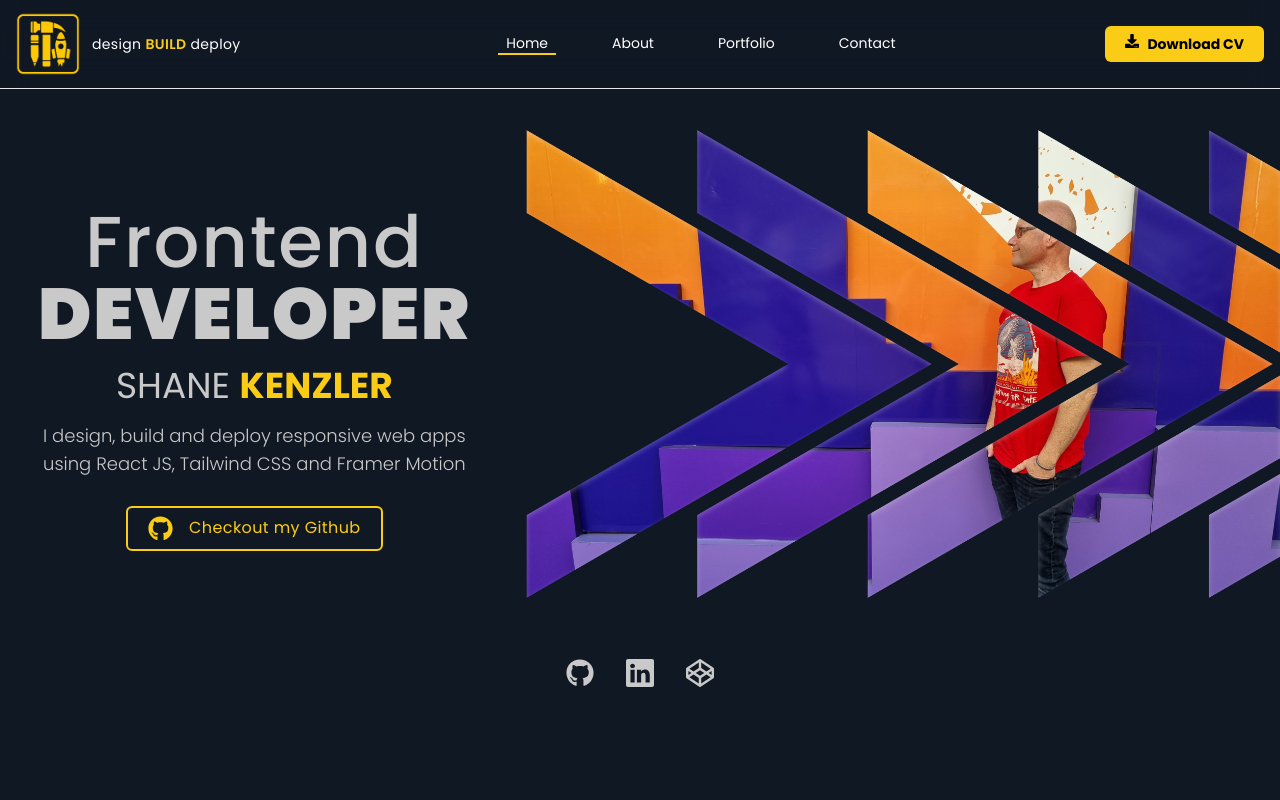
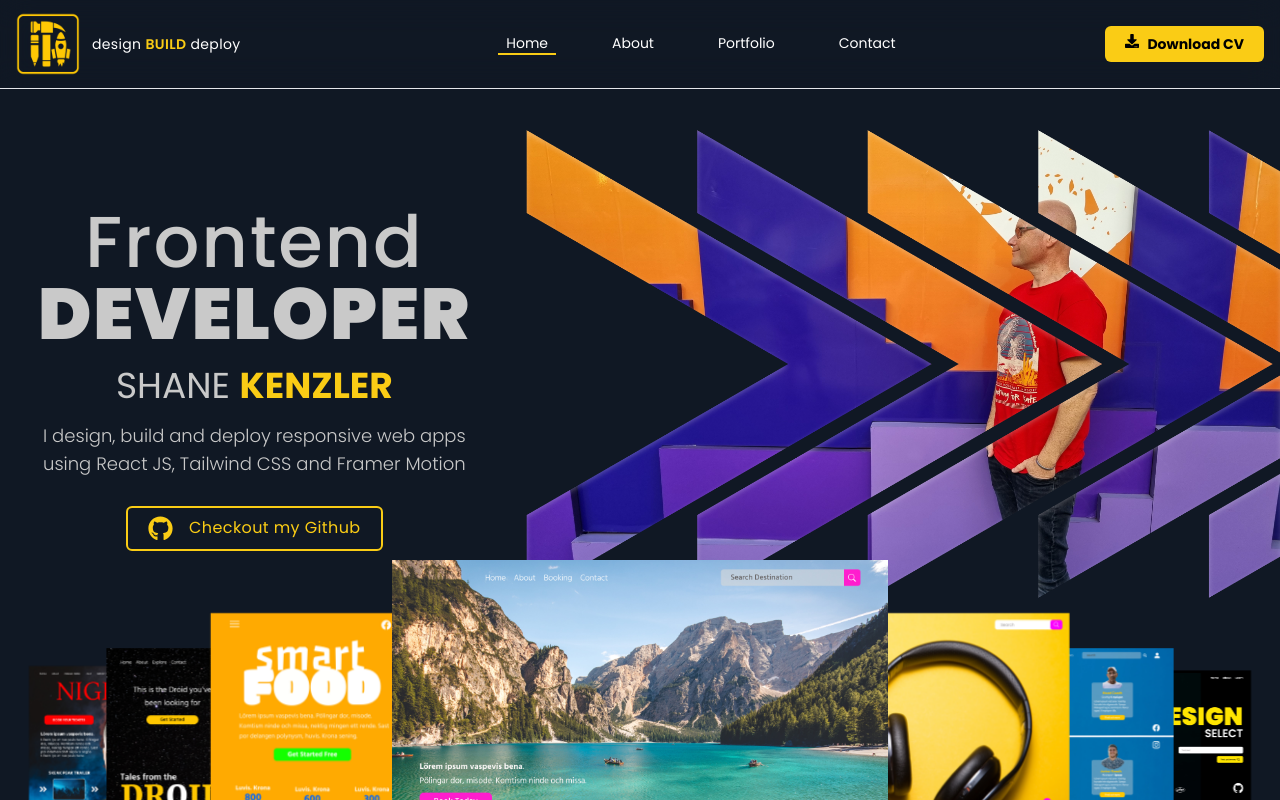
Before and after one commit to SKenzler/react-portfolio, a React (Vite) app: page / in a window 1280 px wide. Shown: the top 800 px of the page. Built offline with nearby package versions, Linux system fonts and the light colour scheme; a web font is replaced by a local one.

Commit message:
improved functionalty of carousel by displaying all images onscreen and testing handleNext function

```diff
--- a/src/components/ProjectCarousel.jsx
+++ b/src/components/ProjectCarousel.jsx
@@ -19,12 +19,12 @@ const ProjectCarousel = ({ images }) => {
 
   const imageVariants = {
     center: { x: "0%", scale: 1, zIndex: 5 },
-    leftFirst: { x: "-50%", scale: 0.7, zIndex: 4 },
-    leftSecond: { x: "-90%", scale: 0.5, zIndex: 3 },
-    leftThird: { x: "-100%", scale: 0.25, zIndex: 2 },
+    leftFirst: { x: "-50%", scale: 0.7, blur: 5, zIndex: 4 },
+    leftSecond: { x: "-80%", scale: 0.5, zIndex: 3 },
+    leftThird: { x: "-100%", scale: 0.4, zIndex: 2 },
     rightFirst: { x: "50%", scale: 0.7, zIndex: 4 },
-    rightSecond: { x: "90%", scale: 0.5, zIndex: 3 },
-    rightThird: { x: "100%", scale: 0.25, zIndex: 2 },
+    rightSecond: { x: "80%", scale: 0.5, zIndex: 3 },
+    rightThird: { x: "100%", scale: 0.4, zIndex: 2 },
   };
 
   const handleNext = () => {
@@ -35,8 +35,8 @@ const ProjectCarousel = ({ images }) => {
       const updateOrder = previousIndexes.map(
         (previousIndex) => (previousIndex + 1) % 7
       );
+      return updateOrder;
     });
-    return updateOrder;
   };
 
   const handlePrevious = () => {
@@ -50,7 +50,8 @@ const ProjectCarousel = ({ images }) => {
   };
 
   return (
-    <div className="w-full h-screen bg-[#101824] flex flex-col justify-center items-center mt-5">
+    <div className="w-full bg-[#101824] flex flex-col justify-center items-center p-2mt-5">
+      <AnimatePresence>
         {images.map((item, index) => (
           <motion.img
             key={index}
@@ -64,8 +65,9 @@ const ProjectCarousel = ({ images }) => {
             style={{ width: "40%", position: "absolute" }}
           />
         ))}
+      </AnimatePresence>
 
-      <div className="flex justify-center items-center text-[#C9C9C9] p-4">
+      <div className="flex translate-y-64 text-[#C9C9C9] p-4">
         <div
           className="hover:text-yellow-400 cursor-pointer"
           onClick={handlePrevious}
--- a/src/pages/Home.jsx
+++ b/src/pages/Home.jsx
@@ -2,7 +2,7 @@ import React from "react";
 import { FaGithub, FaCodepen } from "react-icons/fa";
 import { BsLinkedin } from "react-icons/bs";
 import heroImage from "../assets/hero-image.png";
-import { easeIn, easeInOut, motion } from "framer-motion";
+import { easeIn, motion } from "framer-motion";
 
 const Home = () => {
   return (
```
Lines whose indentation alone changed are shown as unchanged.
